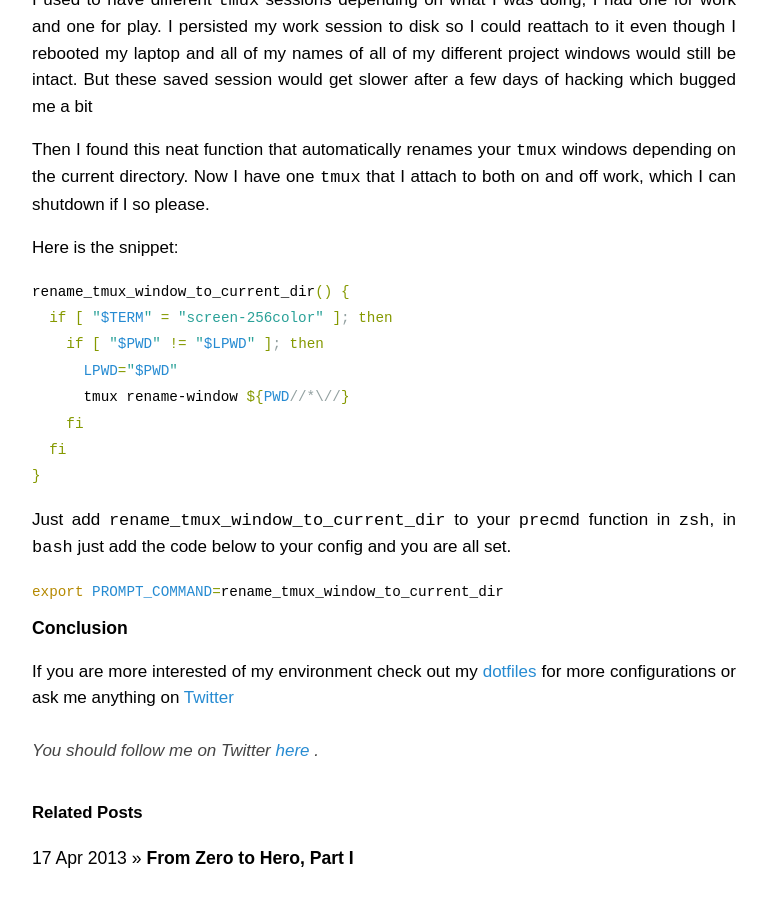
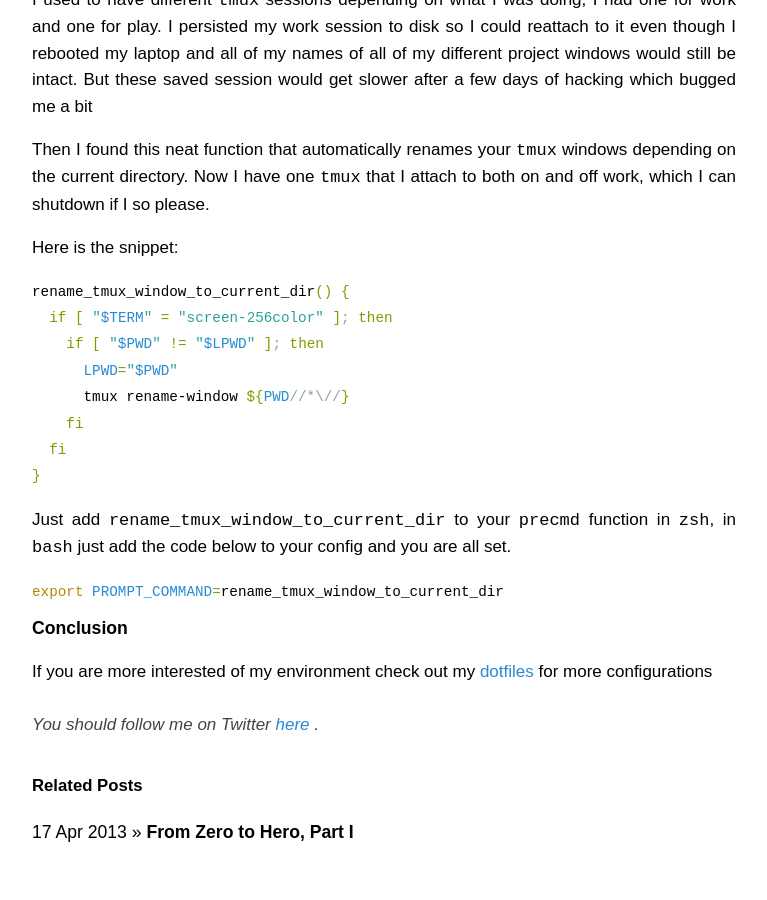
Before and after one commit to metamorfos/metamorfos.github.io, a Jekyll site: the page built from _posts/2013-05-18-my-development-environment.md, in a window 1280 px wide and 900 px high, scrolled down 1796 px. Shown: the whole window, without its empty margins (256-1023 px from the left). Built offline with Jekyll 4.4.1, drawn with Linux system fonts in a browser that asks for light colours; after the commit the page ends 2670 px from its top, so only the background shows below that.

Commit message:
Removed twitter link in favour of the new "footer"

```diff
--- a/_posts/2013-05-18-my-development-environment.md
+++ b/_posts/2013-05-18-my-development-environment.md
@@ -116,8 +116,7 @@
 
 # Conclusion
 If you are more interested of my environment check out my
-[dotfiles][my_dotfiles] for more configurations or ask me anything on
-[Twitter]({{ site.author.twitter }})
+[dotfiles][my_dotfiles] for more configurations
 
 [mynewsdesk]:http://mynewsdesk.com
 [tmux]:http://tmux.sourceforge.net/
```
